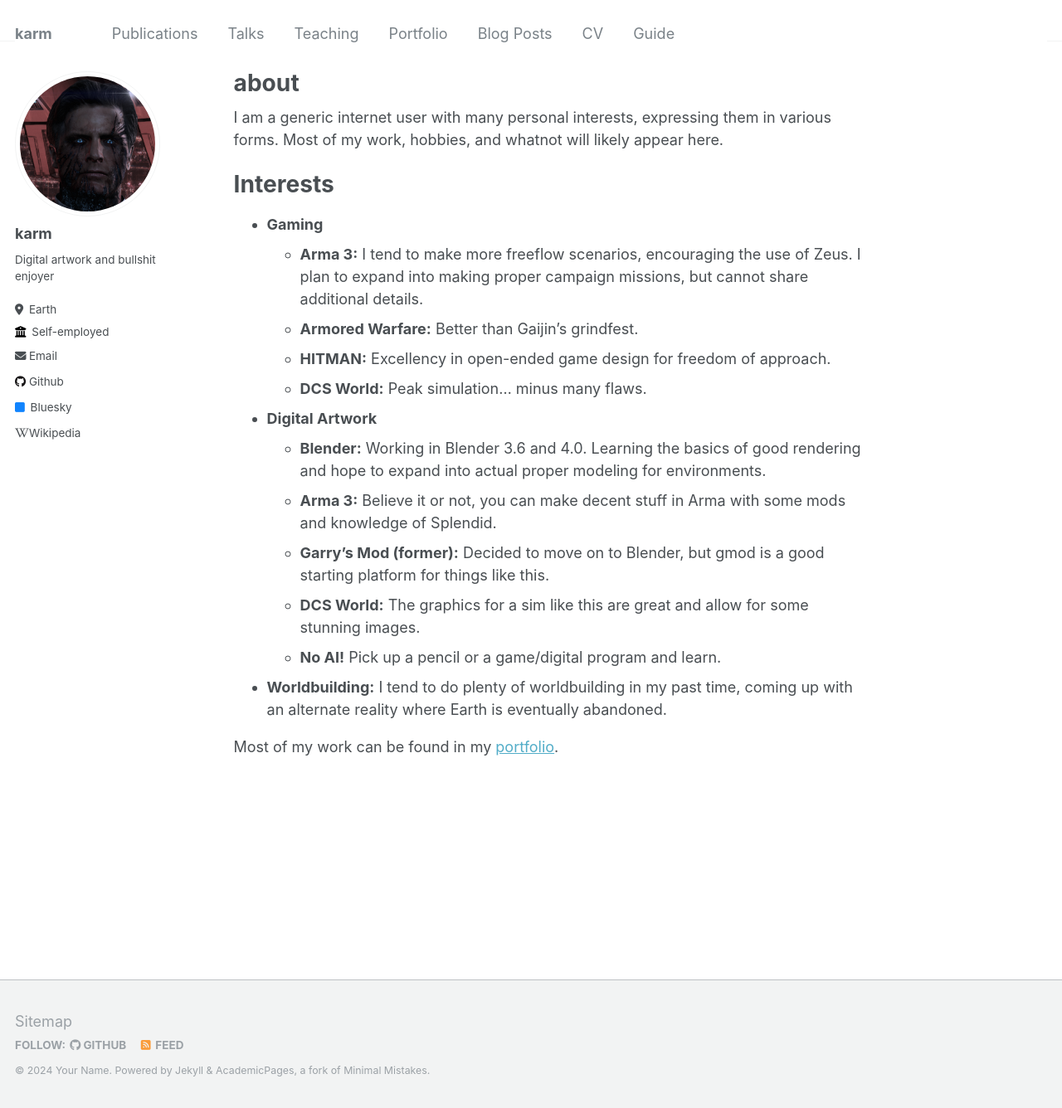
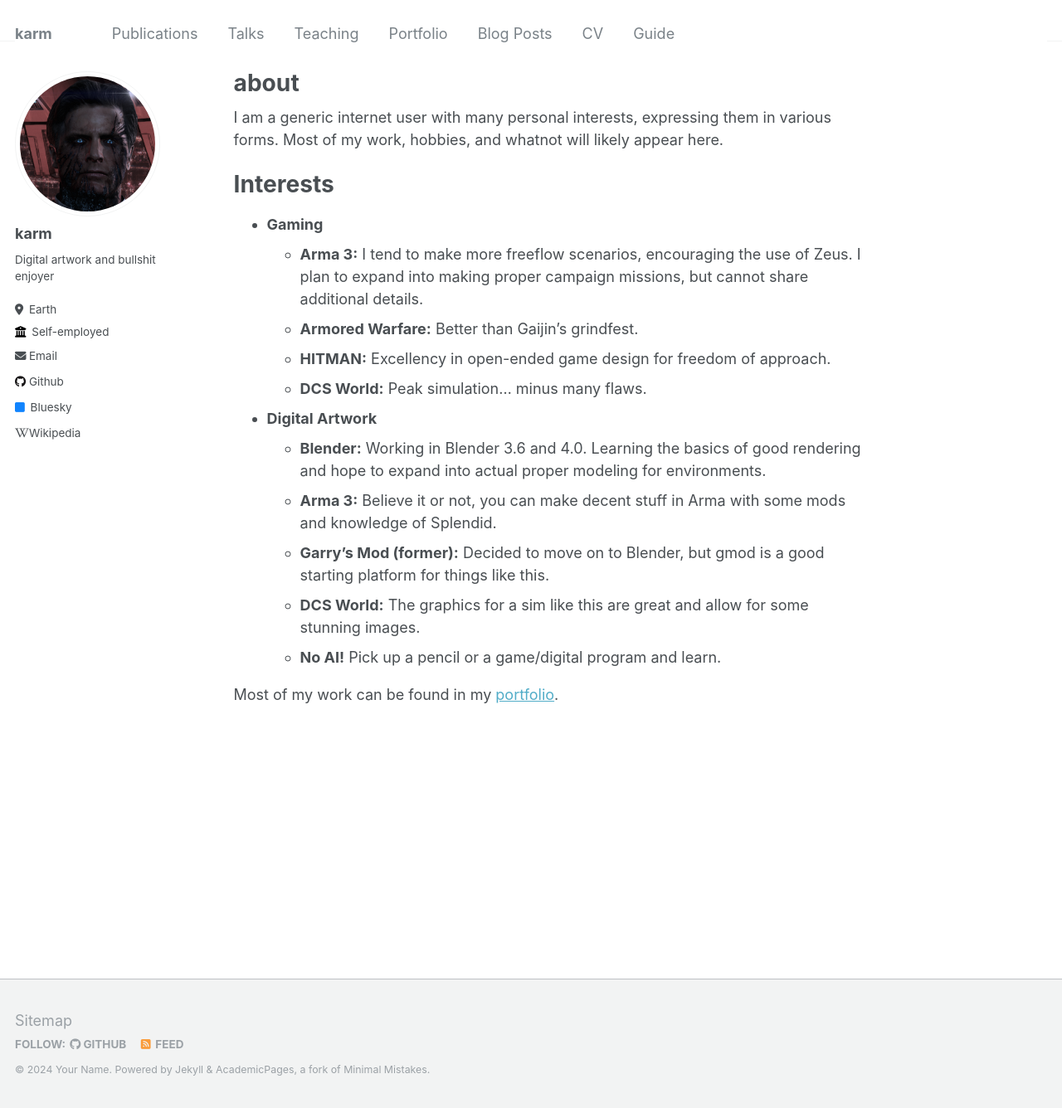
Before and after one commit to karm235/karm235.github.io, a Jekyll site: the page built from _pages/about.md, in a window 1280 px wide and 1336 px high. Shown: the whole window at 83% size. Built offline with Jekyll 4.4.1, drawn with Linux system fonts in a browser that asks for light colours.

Commit message:
Update about.md

```diff
--- a/_pages/about.md
+++ b/_pages/about.md
@@ -22,6 +22,5 @@
   - __Garry's Mod (former):__ Decided to move on to Blender, but gmod is a good starting platform for things like this.
   - __DCS World:__ The graphics for a sim like this are great and allow for some stunning images.
   - __No AI!__ Pick up a pencil or a game/digital program and learn.
- * __Worldbuilding:__ I tend to do plenty of worldbuilding in my past time, coming up with an alternate reality where Earth is eventually abandoned.
 
 Most of my work can be found in my [portfolio](https://karm235.github.io/portfolio/).
```
